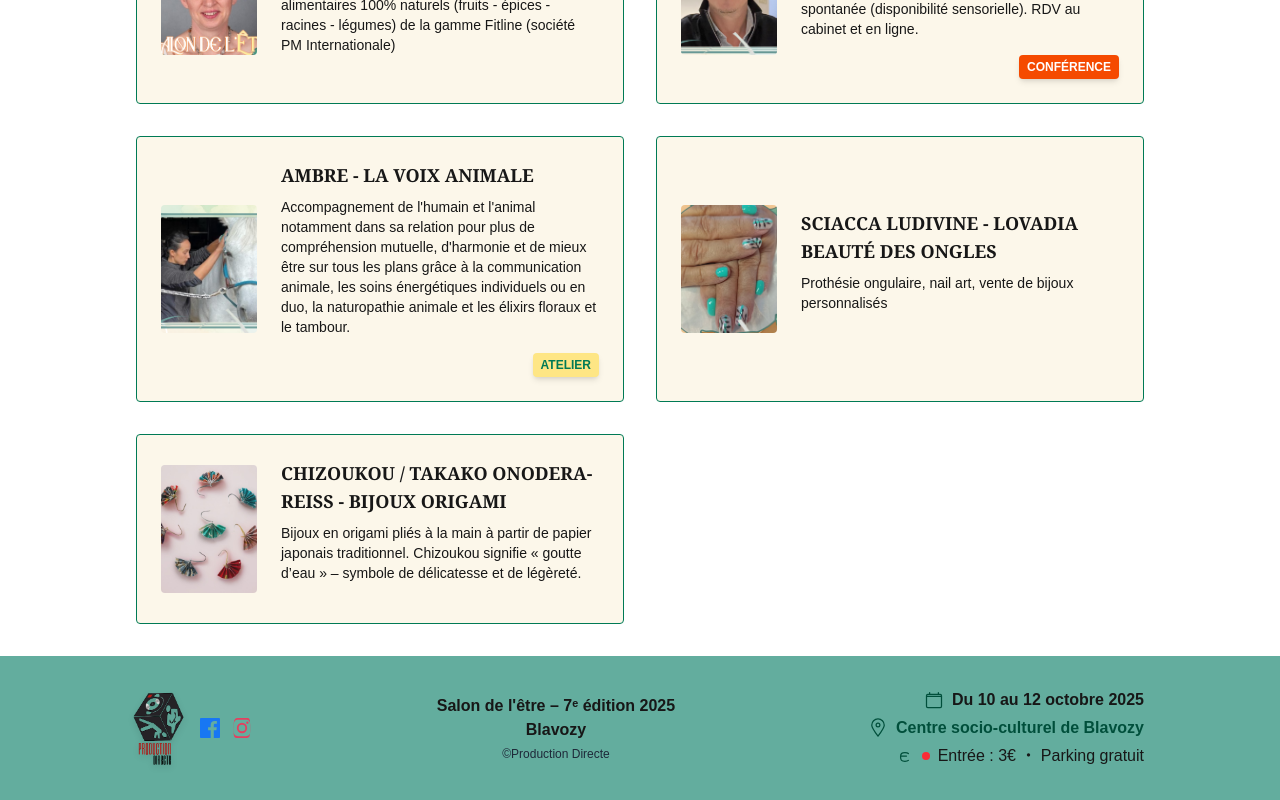
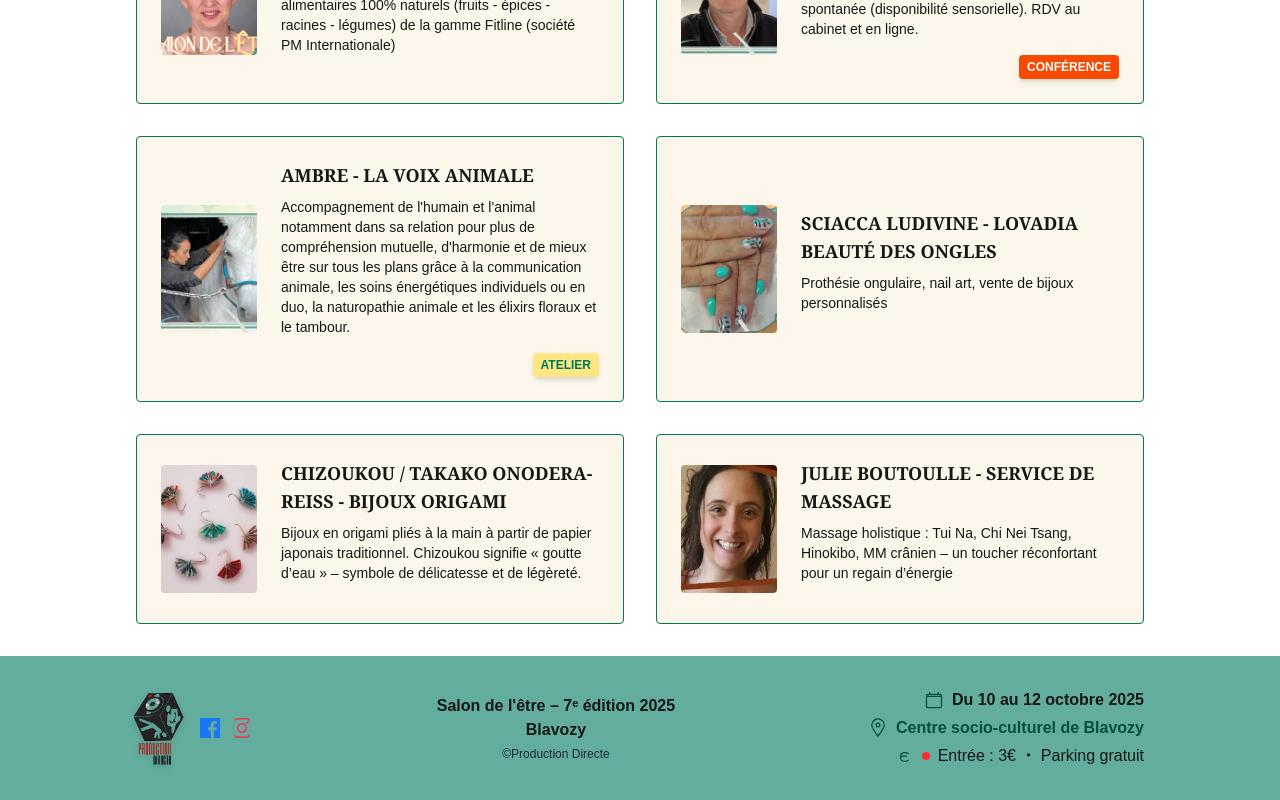
Before and after one commit to takako916/salon-etre, a Next.js app: page /exposants in a window 1280 px wide. Shown: the part 4697-5497 px from the top of the page. Built offline with nearby package versions, Linux system fonts and the light colour scheme; a web font is replaced by a local one.

Commit message:
ajout julie boutoulle  Changes to be committed: 	new file:   public/images/exposants/julieboutoulle.png 	modified:   src/app/exposants/page.tsx

```diff
--- a/src/app/exposants/page.tsx
+++ b/src/app/exposants/page.tsx
@@ -281,6 +281,12 @@
     conference: false,
     atelier: false,
   },
+  {
+    "name": "JULIE BOUTOULLE",
+    "activity": "SERVICE DE MASSAGE",
+    "description": "Massage holistique : Tui Na, Chi Nei Tsang, Hinokibo, MM crânien – un toucher réconfortant pour un regain d’énergie",
+    "imageUrl": "/images/exposants/julieboutoulle.png"
+  }
 
 ];
 
```
Also changed, not shown: public/images/exposants/julieboutoulle.png (added).
